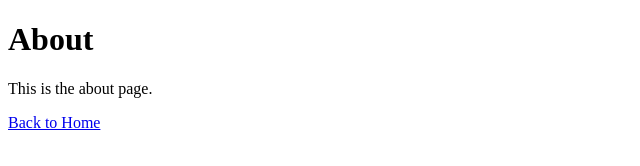
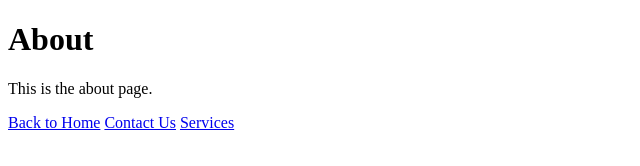
Before and after one commit to nelly030423/New-World-Store, a plain HTML site: page about.html in a window 1280 px wide. Shown: the whole page, without its empty margins (0-640 px from the left). Drawn offline with Linux system fonts and the light colour scheme.

Commit message:
Update about.html

```diff
--- a/about.html
+++ b/about.html
@@ -7,6 +7,8 @@
     <h1>About</h1>
     <p>This is the about page.</p>
     <a href="index.html">Back to Home</a>
+    <a href="contact.html">Contact Us</a>
+    <a href="services.html">Services</a>
 
 </body>
 </html>
```
